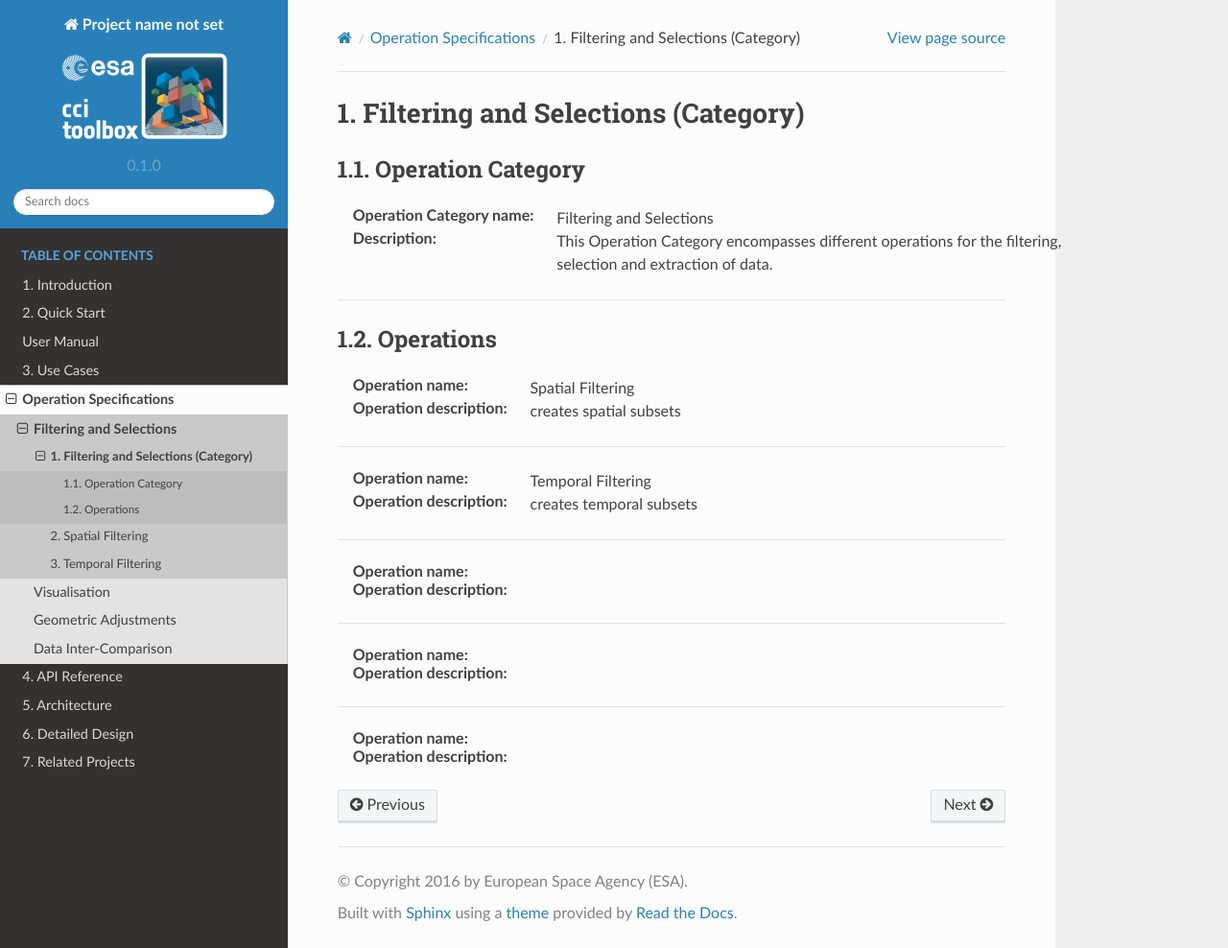
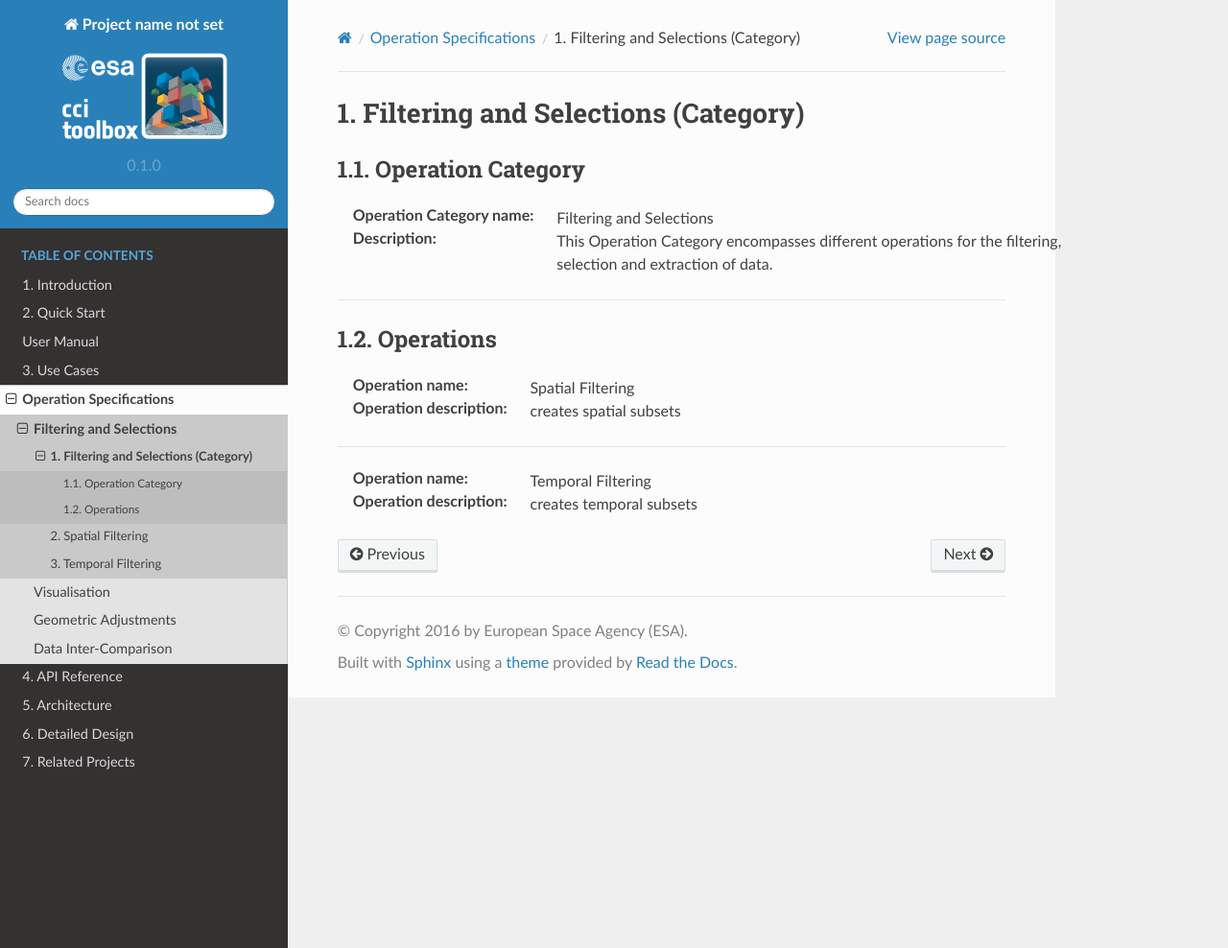
Before and after one commit to CCI-Tools/cate, a Sphinx documentation site: the page built from doc/source/op_specs/filtering_selections/op_spec_category_filtering_selections.rst, in a window 1280 px wide and 988 px high. Shown: the whole window at 96% size. Built offline with Sphinx 7.4.7 and the Read the Docs theme 2.0.0, drawn with Linux system fonts in a browser that asks for light colours.

Commit message:
Update op_spec_category_filtering_selections.rst

```diff
--- a/doc/source/op_specs/filtering_selections/op_spec_category_filtering_selections.rst
+++ b/doc/source/op_specs/filtering_selections/op_spec_category_filtering_selections.rst
@@ -22,18 +22,3 @@ Operations
 
 :Operation name: Temporal Filtering
 :Operation description: creates temporal subsets
-
----------------------------------
-
-:Operation name:
-:Operation description:
-
----------------------------------
-
-:Operation name:
-:Operation description:
-
----------------------------------
-
-:Operation name:
-:Operation description:
```
